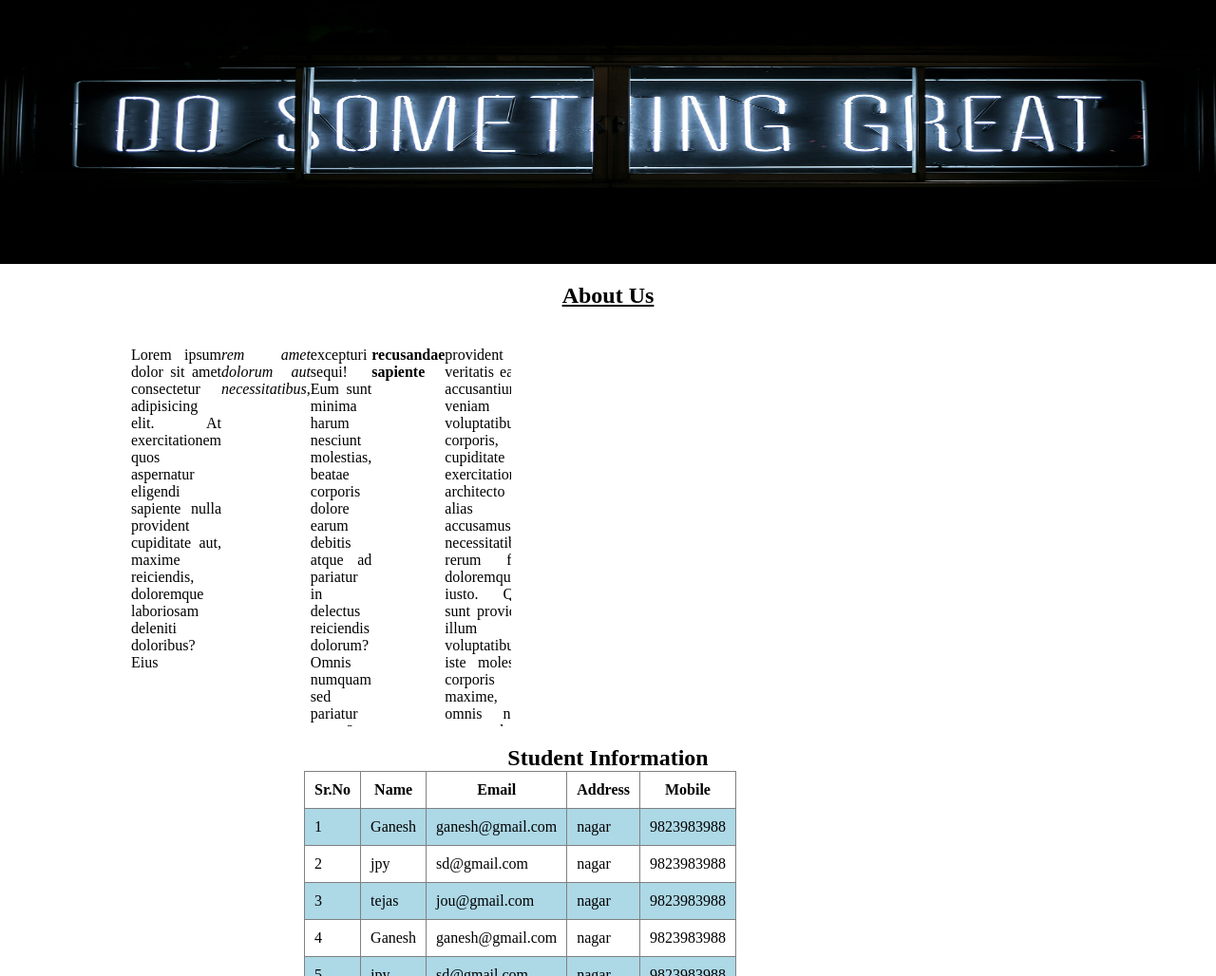
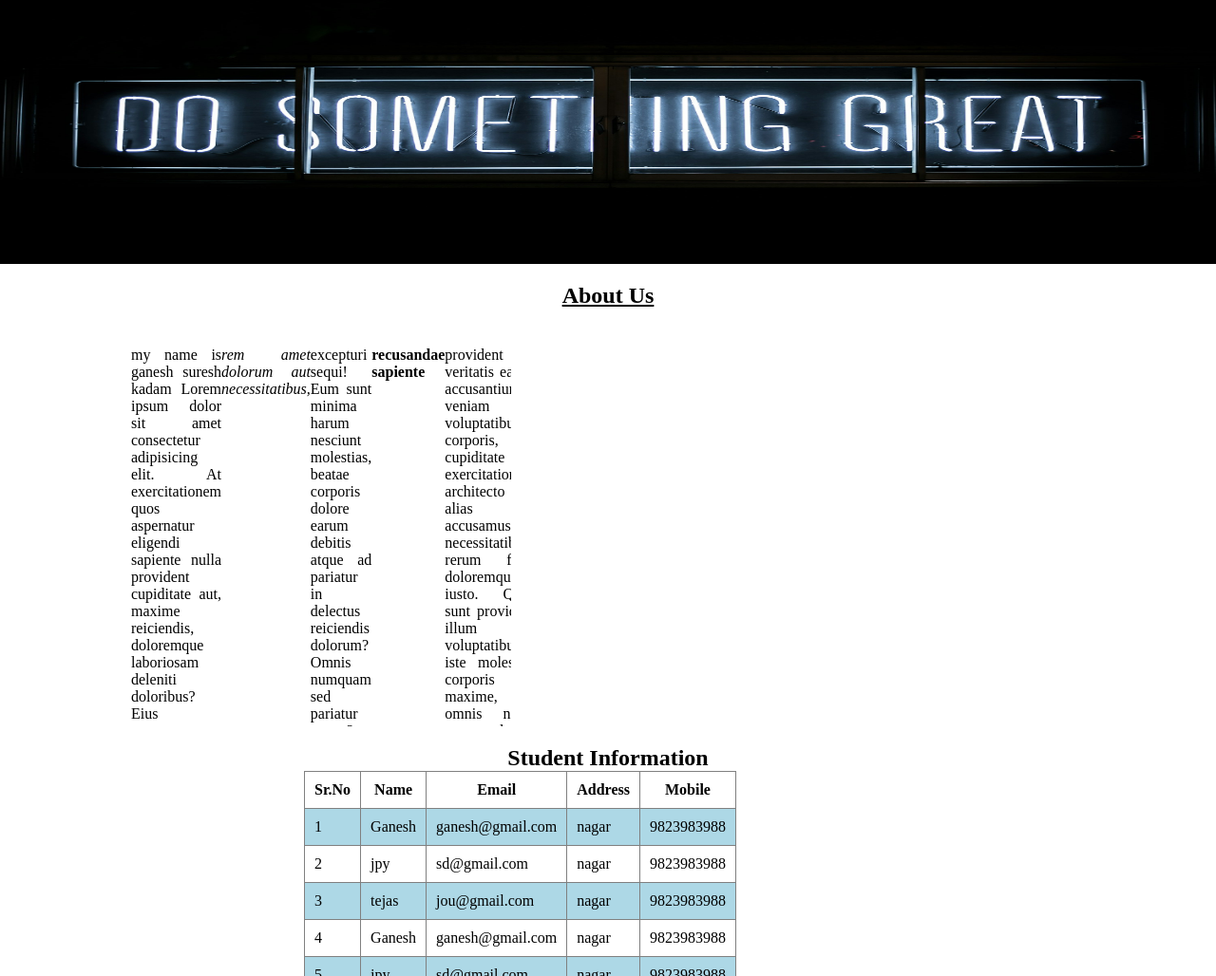
Before and after one commit to ganesh-k-wai/demo-site3, a plain HTML site: page src/index.html in a window 1280 px wide. Shown: the part 72-1100 px from the top of the page at 95% size. Drawn offline with Linux system fonts and the light colour scheme.

Commit message:
ok sure update it

```diff
--- a/src/index.html
+++ b/src/index.html
@@ -35,6 +35,7 @@
       </div>
       <div class="maincontent">
         <div class="maincontent-1">
+          my name is ganesh suresh kadam
           Lorem ipsum dolor sit amet consectetur adipisicing elit. At
           exercitationem quos aspernatur eligendi sapiente nulla provident
           cupiditate aut, maxime reiciendis, doloremque laboriosam deleniti
```
